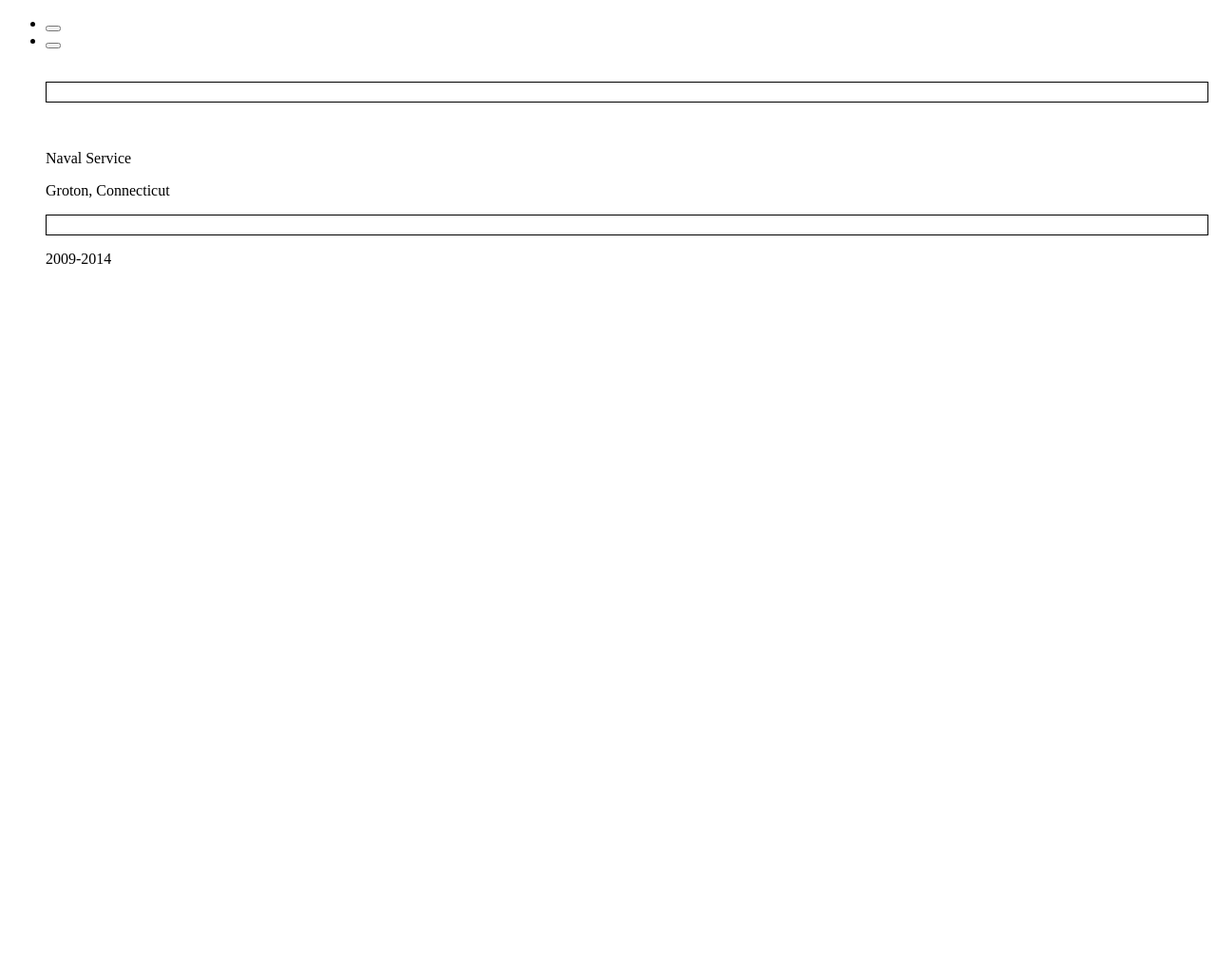
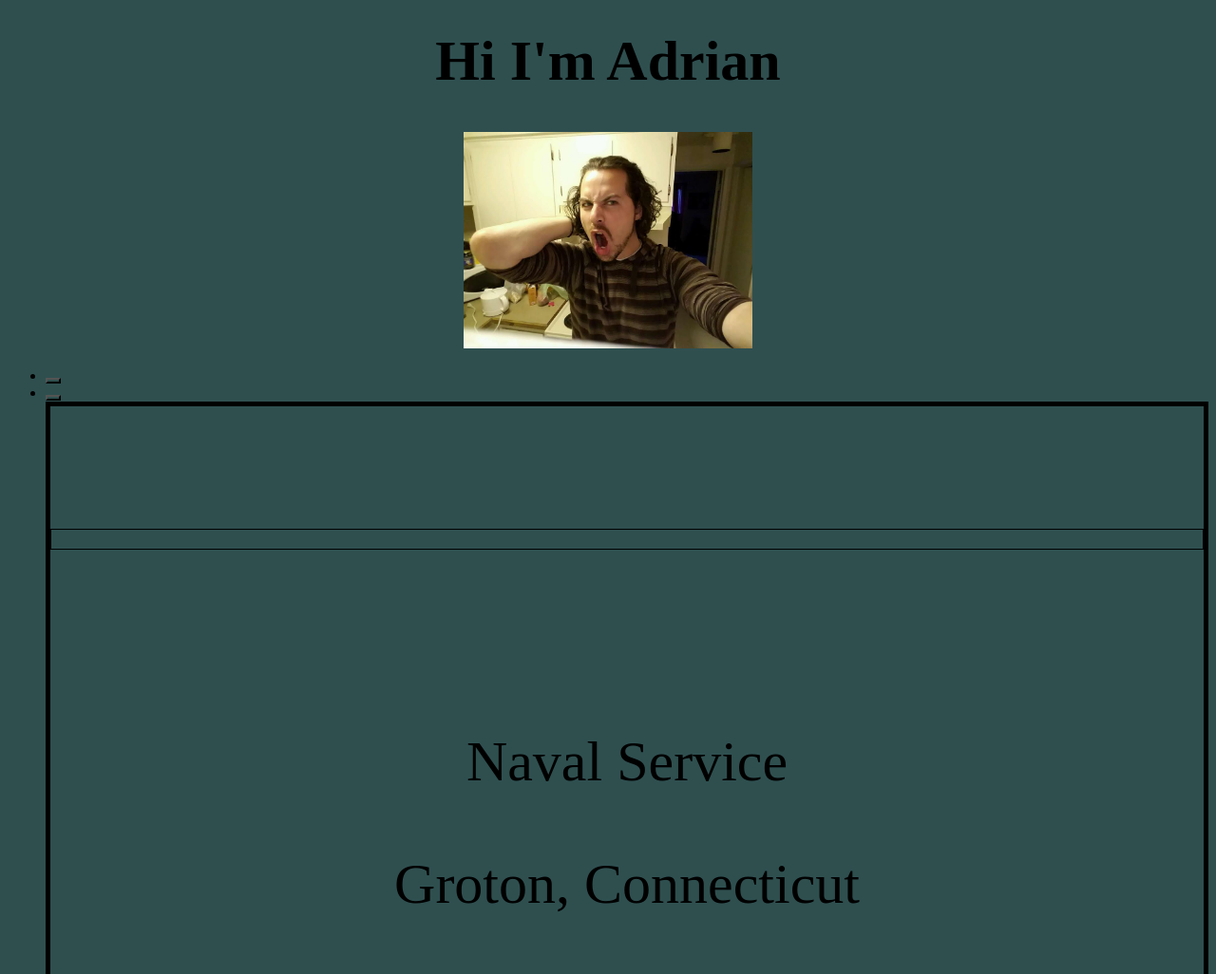
Before and after one commit to AdrianV01/portfolio, a plain HTML site: page index.html in a window 1280 px wide. Shown: the top 1026 px of the page at 95% size. Before the commit the page ends 800 px from the top, so only its background shows below. Drawn offline with nearby package versions, Linux system fonts and the light colour scheme.

Commit message:
added style, and a photo, and checked functionality

```diff
--- a/index.html
+++ b/index.html
@@ -2,9 +2,12 @@
 <html>
 <head>
 <meta name="viewport" content="width=device-width, initial-scale=1">
- <link rel="stylesheet" href="style.css">
+ <link rel="stylesheet" href="styles/style.css">
+ <!-- <link rel="stylesheet" href="styles/reset.css"> -->
 </head>
 <body>
+  <h1> Hi I'm Adrian</h1>
+  <center><img src="styles/adrianpic.jpg" style="width:304px;height:228px;"></center>
   <nav class = nav bar>
      <div class="icon-menu"></div>
     <ul>
@@ -25,27 +28,4 @@
 <script src="app.js"> </script>
 
 </body>
-
-
-
-
-
-
-
-
-
-
-
-
-
-
-
-
-
-
-
-
-
-
-
 </html>
--- a/style.css
+++ b/styles/style.css
@@ -1,3 +1,9 @@
+*{
+  background-color: #2F4F4F;
+}
+
+
+
 a {
     display: block;
     height: 20px;
@@ -28,7 +34,15 @@ main {
  float: left;
  margin: 30px 30px 30px 0;
 }
-
+/*
+ul li {
+  height: 10px;
+  width: 20px;
+}*/
+/*
+.icon-menu ul li {
+  height: 20px;
+}*/
 .button {
   font: bold 12px Helvetica;
   text-decoration: none;
@@ -41,3 +55,15 @@ main {
   border-left: 1px solid blue;
 
 }
+
+#beethoven {
+  font-size: 60px;
+  border: solid black 5px;
+  text-align: center;
+}
+
+body h1 {
+  font-size: 60px;
+  text-align: center;
+  margin-top: 30px;
+}
```
Also changed, not shown: styles/adrianpic.jpg (added), styles/reset.css (renamed from reset.css), styles/sub.jpeg (added).
